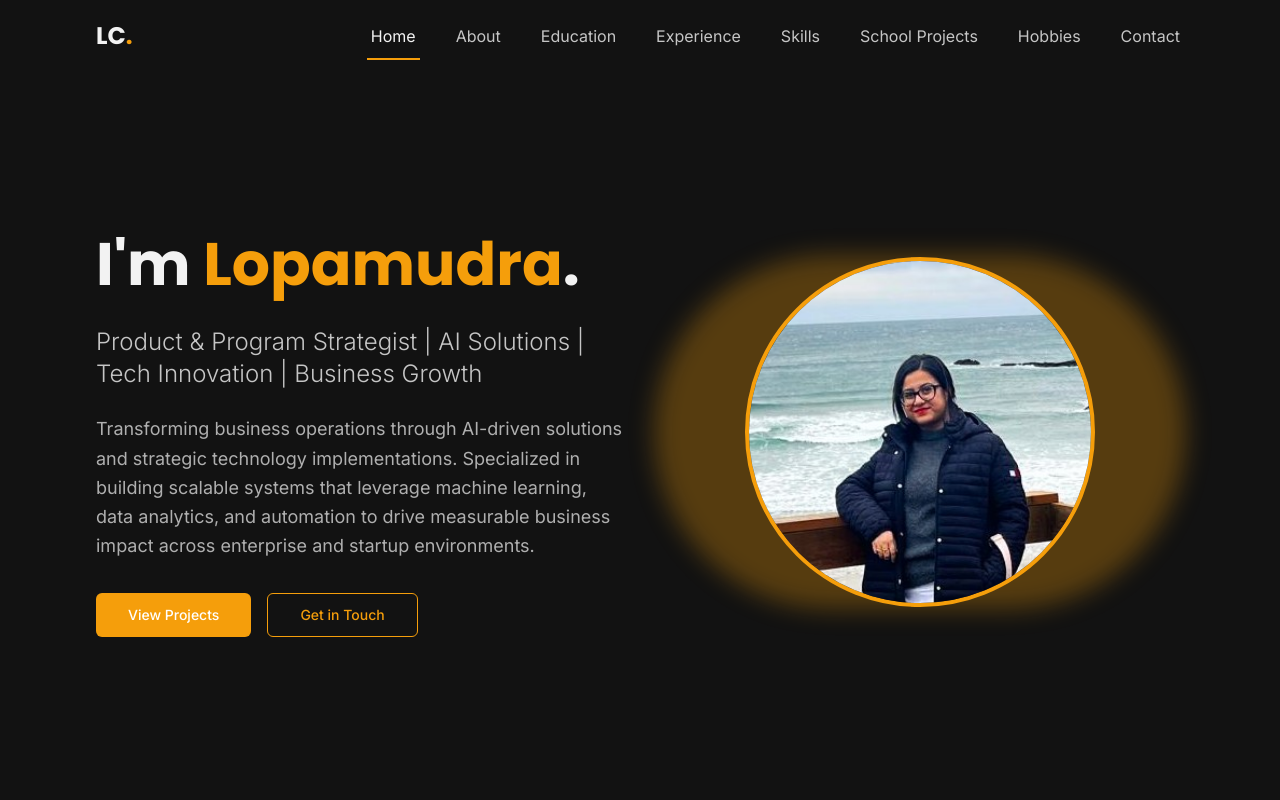
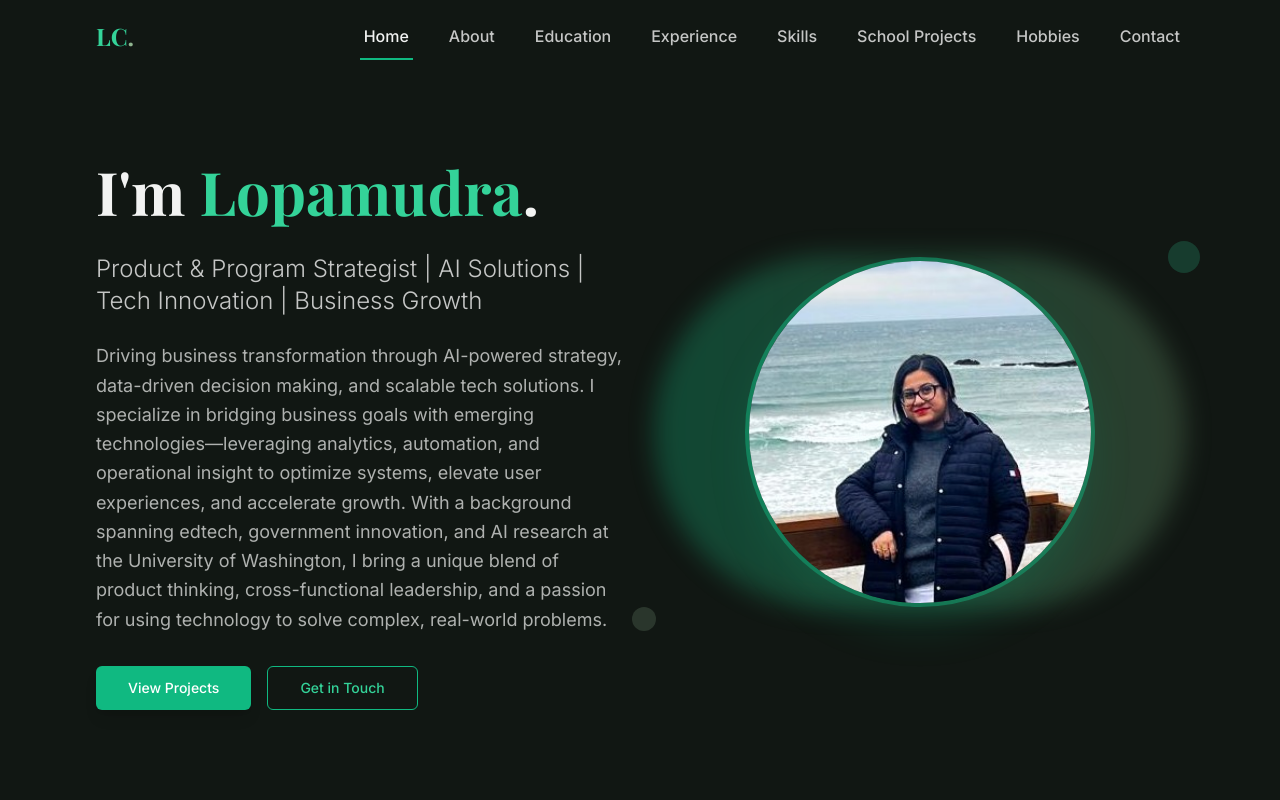
Before and after one commit to chaklopa/LopamudraChakravarty_Webpage, a React (Vite) app: page / in a window 1280 px wide. Shown: the top 800 px of the page. Built offline with nearby package versions, Linux system fonts and the light colour scheme.

Commit message:
feat: Implement botanical theme
- Updated color palette to greens.
- Added elegant serif fonts for headings.
- Incorporated botanical background elements.
- Refined layout and button styles.

```diff
--- a/src/components/Hero.tsx
+++ b/src/components/Hero.tsx
@@ -10,18 +10,23 @@ const Hero = () => {
         <img
           src="/lovable-uploads/5357826a-39f0-49c3-9e58-e8c081d7f6d8.png"
           alt="Abstract background"
-          className="w-full h-full object-cover opacity-60"
+          className="w-full h-full object-cover opacity-30"
           style={{ display: 'block' }}
         />
-        <div className="absolute inset-0 bg-background/70 backdrop-blur-[2px]"></div>
+        <div className="absolute inset-0 bg-gradient-to-br from-background/90 via-background/80 to-background/70 backdrop-blur-[1px]"></div>
+
+        {/* Botanical accent elements */}
+        <div className="absolute top-20 right-20 w-32 h-32 rounded-full bg-emerald-500/10 blur-xl animate-float"></div>
+        <div className="absolute bottom-40 left-10 w-24 h-24 rounded-full bg-sage-500/10 blur-lg animate-float" style={{ animationDelay: '2s' }}></div>
+        <div className="absolute top-1/2 right-1/3 w-16 h-16 rounded-full bg-forest-500/10 blur-md animate-float" style={{ animationDelay: '4s' }}></div>
       </div>
 
       <div className="container-custom">
         <div className="grid md:grid-cols-2 gap-8 items-center">
           <div className="space-y-6">
-            <h1 className="fade-up text-5xl md:text-6xl font-bold leading-tight md:leading-tight">
+            <h1 className="fade-up text-5xl md:text-6xl font-serif font-bold leading-tight md:leading-tight">
               <span className="text-foreground">I'm </span>
-              <span className="text-amber-500">Lopamudra</span>
+              <span className="text-emerald-400">Lopamudra</span>
               <span className="text-foreground">.</span>
             </h1>
 
@@ -33,24 +38,24 @@ const Hero = () => {
 
             <div className="fade-up" style={{ animationDelay: '0.2s' }}>
               <p className="text-lg text-foreground/70 mb-8 leading-relaxed max-w-xl">
-                Transforming business operations through AI-driven solutions and strategic technology implementations. Specialized in building scalable systems that leverage machine learning, data analytics, and automation to drive measurable business impact across enterprise and startup environments.
+                Driving business transformation through AI-powered strategy, data-driven decision making, and scalable tech solutions. I specialize in bridging business goals with emerging technologies—leveraging analytics, automation, and operational insight to optimize systems, elevate user experiences, and accelerate growth. With a background spanning edtech, government innovation, and AI research at the University of Washington, I bring a unique blend of product thinking, cross-functional leadership, and a passion for using technology to solve complex, real-world problems.
               </p>
             </div>
 
             <div className="fade-up flex flex-wrap gap-4" style={{ animationDelay: '0.3s' }}>
-              <Button size="lg" className="bg-amber-500 hover:bg-amber-600 text-white">
+              <Button size="lg" className="bg-emerald-500 hover:bg-emerald-600 text-white shadow-lg hover:shadow-emerald-500/25 transition-all duration-300">
                 <a href="#projects">View Projects</a>
               </Button>
-              <Button size="lg" variant="outline" className="border-amber-500 text-amber-500 hover:bg-amber-500/10">
+              <Button size="lg" variant="outline" className="border-emerald-500 text-emerald-400 hover:bg-emerald-500/10 hover:border-emerald-400 transition-all duration-300">
                 <a href="#contact">Get in Touch</a>
               </Button>
             </div>
           </div>
 
           <div className="relative hidden md:block">
-            <div className="absolute -inset-0.5 rounded-full bg-amber-500/30 blur-md"></div>
+            <div className="absolute -inset-0.5 rounded-full bg-gradient-to-r from-emerald-500/30 to-sage-500/30 blur-md"></div>
             <div className="relative z-10 fade-up flex justify-center" style={{ animationDelay: '0.4s' }}>
-              <div className="rounded-full border-4 border-amber-500 overflow-hidden w-[350px] h-[350px]">
+              <div className="rounded-full border-4 border-emerald-500/50 overflow-hidden w-[350px] h-[350px] shadow-2xl shadow-emerald-500/20">
                 <img
                   src="/lovable-uploads/fb267380-8395-4f49-9e22-b2c1704bcd93.png"
                   alt="Lopamudra Chakravarty"
@@ -59,6 +64,10 @@ const Hero = () => {
                 />
               </div>
             </div>
+
+            {/* Additional botanical accents around the image */}
+            <div className="absolute -top-4 -right-4 w-8 h-8 rounded-full bg-emerald-400/20 animate-pulse"></div>
+            <div className="absolute -bottom-6 -left-6 w-6 h-6 rounded-full bg-sage-400/20 animate-pulse" style={{ animationDelay: '1s' }}></div>
           </div>
         </div>
       </div>
--- a/src/components/Navbar.tsx
+++ b/src/components/Navbar.tsx
@@ -51,16 +51,16 @@ const Navbar = () => {
   return (
     <header className={cn(
       "fixed top-0 left-0 right-0 z-50 py-4 transition-all duration-300",
-      scrolled ? "bg-background/90 backdrop-blur-md shadow-sm" : "bg-transparent"
+      scrolled ? "bg-background/95 backdrop-blur-md shadow-lg shadow-emerald-500/5 border-b border-emerald-500/10" : "bg-transparent"
     )}>
       <div className="container-custom flex items-center justify-between">
-        <a href="#home" className="font-heading font-bold text-2xl">
-          LC<span className="text-amber-500">.</span>
+        <a href="#home" className="font-serif font-bold text-2xl text-emerald-400 hover:text-emerald-300 transition-colors">
+          LC<span className="text-sage-400">.</span>
         </a>
 
         {/* Mobile menu button */}
         <button
-          className="md:hidden text-foreground p-2"
+          className="md:hidden text-foreground p-2 hover:text-emerald-400 transition-colors"
           onClick={() => setMenuOpen(!menuOpen)}
         >
           <svg xmlns="http://www.w3.org/2000/svg" width="24" height="24" viewBox="0 0 24 24" fill="none" stroke="currentColor" strokeWidth="2" strokeLinecap="round" strokeLinejoin="round">
@@ -79,7 +79,7 @@ const Navbar = () => {
               key={link.id}
               onClick={() => scrollToSection(link.id)}
               className={cn(
-                "nav-link",
+                "nav-link font-medium",
                 activeSection === link.id && "nav-link-active"
               )}
             >
@@ -91,7 +91,7 @@ const Navbar = () => {
 
       {/* Mobile Navigation Drawer */}
       <div className={cn(
-        "fixed inset-0 bg-background/95 backdrop-blur-sm z-40 transition-transform duration-300 md:hidden",
+        "fixed inset-0 bg-background/98 backdrop-blur-lg z-40 transition-transform duration-300 md:hidden",
         menuOpen ? "translate-x-0" : "translate-x-full"
       )}>
         <div className="h-full flex flex-col pt-20 px-8 space-y-6">
@@ -99,7 +99,7 @@ const Navbar = () => {
             <button
               key={link.id}
               onClick={() => scrollToSection(link.id)}
-              className="nav-link text-2xl w-full text-left py-3"
+              className="nav-link text-2xl w-full text-left py-3 font-medium hover:text-emerald-400 transition-colors"
             >
               {link.label}
             </button>
--- a/src/index.css
+++ b/src/index.css
@@ -1,3 +1,5 @@
+
+@import url('https://fonts.googleapis.com/css2?family=Playfair+Display:wght@400;500;600;700&family=Inter:wght@300;400;500;600;700&display=swap');
 
 @tailwind base;
 @tailwind components;
@@ -5,44 +7,44 @@
 
 @layer base {
   :root {
-    --background: 0 0% 7%;
-    --foreground: 0 0% 95%;
+    --background: 140 15% 8%;
+    --foreground: 140 5% 95%;
 
-    --card: 0 0% 10%;
-    --card-foreground: 0 0% 95%;
+    --card: 140 10% 10%;
+    --card-foreground: 140 5% 95%;
 
-    --popover: 0 0% 10%;
-    --popover-foreground: 0 0% 95%;
+    --popover: 140 10% 10%;
+    --popover-foreground: 140 5% 95%;
 
-    --primary: 38 92% 50%;
-    --primary-foreground: 0 0% 98%;
+    --primary: 142 45% 45%;
+    --primary-foreground: 140 5% 98%;
 
-    --secondary: 240 5% 14%;
-    --secondary-foreground: 0 0% 98%;
+    --secondary: 140 8% 14%;
+    --secondary-foreground: 140 5% 98%;
 
-    --muted: 240 5% 20%;
-    --muted-foreground: 240 5% 80%;
+    --muted: 140 8% 20%;
+    --muted-foreground: 140 5% 80%;
 
-    --accent: 38 92% 50%;
-    --accent-foreground: 0 0% 98%;
+    --accent: 142 45% 45%;
+    --accent-foreground: 140 5% 98%;
 
     --destructive: 0 84.2% 60.2%;
-    --destructive-foreground: 0 0% 98%;
+    --destructive-foreground: 140 5% 98%;
 
-    --border: 240 5% 20%;
-    --input: 240 5% 20%;
-    --ring: 38 92% 50%;
+    --border: 140 8% 20%;
+    --input: 140 8% 20%;
+    --ring: 142 45% 45%;
 
     --radius: 0.5rem;
 
-    --sidebar-background: 240 5% 10%;
-    --sidebar-foreground: 240 5% 95%;
-    --sidebar-primary: 38 92% 50%;
-    --sidebar-primary-foreground: 0 0% 98%;
-    --sidebar-accent: 240 5% 15%;
-    --sidebar-accent-foreground: 240 5% 95%;
-    --sidebar-border: 240 5% 15%;
-    --sidebar-ring: 38 92% 50%;
+    --sidebar-background: 140 8% 10%;
+    --sidebar-foreground: 140 5% 95%;
+    --sidebar-primary: 142 45% 45%;
+    --sidebar-primary-foreground: 140 5% 98%;
+    --sidebar-accent: 140 8% 15%;
+    --sidebar-accent-foreground: 140 5% 95%;
+    --sidebar-border: 140 8% 15%;
+    --sidebar-ring: 142 45% 45%;
   }
 }
 
@@ -57,14 +59,18 @@
 
   body {
     @apply bg-background text-foreground font-sans antialiased;
+    background-image:
+      radial-gradient(circle at 20% 80%, rgba(34, 197, 94, 0.05) 0%, transparent 50%),
+      radial-gradient(circle at 80% 20%, rgba(34, 197, 94, 0.03) 0%, transparent 50%),
+      radial-gradient(circle at 40% 40%, rgba(6, 95, 70, 0.02) 0%, transparent 50%);
   }
 
   h1, h2, h3, h4, h5, h6 {
-    @apply font-heading font-medium;
+    @apply font-serif font-medium;
   }
 
   ::selection {
-    @apply bg-amber-500/30 text-foreground;
+    @apply bg-emerald-500/30 text-foreground;
   }
 }
 
@@ -78,12 +84,12 @@
   }
 
   .section-title {
-    @apply text-3xl md:text-4xl font-medium mb-8 md:mb-12 relative inline-block;
+    @apply text-3xl md:text-4xl font-serif font-medium mb-8 md:mb-12 relative inline-block;
   }
 
   .section-title::after {
     content: '';
-    @apply absolute -bottom-2 left-0 w-1/2 h-0.5 bg-amber-500;
+    @apply absolute -bottom-2 left-0 w-1/2 h-0.5 bg-emerald-500;
   }
 
   .nav-link {
@@ -92,7 +98,7 @@
 
   .nav-link::after {
     content: '';
-    @apply absolute left-0 -bottom-1 h-0.5 w-0 bg-amber-500 transition-all duration-200;
+    @apply absolute left-0 -bottom-1 h-0.5 w-0 bg-emerald-500 transition-all duration-200;
   }
 
   .nav-link:hover::after {
@@ -116,11 +122,11 @@
   }
 
   .button-primary {
-    @apply bg-amber-500 text-amber-foreground hover:bg-amber-600;
+    @apply bg-emerald-500 text-emerald-foreground hover:bg-emerald-600;
   }
 
   .button-outline {
-    @apply border border-border hover:border-amber-500 text-foreground hover:text-amber-500;
+    @apply border border-border hover:border-emerald-500 text-foreground hover:text-emerald-500;
   }
 
   .skill-item {
@@ -134,4 +140,9 @@
   .fade-up {
     @apply opacity-0 animate-fade-up;
   }
+
+  .botanical-accent {
+    background: linear-gradient(135deg, rgba(34, 197, 94, 0.1) 0%, rgba(6, 95, 70, 0.05) 100%);
+    border: 1px solid rgba(34, 197, 94, 0.2);
+  }
 }
--- a/tailwind.config.ts
+++ b/tailwind.config.ts
@@ -21,7 +21,8 @@ export default {
 		extend: {
 			fontFamily: {
 				sans: ['Inter', 'sans-serif'],
-				heading: ['Poppins', 'sans-serif'],
+				heading: ['Playfair Display', 'serif'],
+				serif: ['Playfair Display', 'serif'],
 			},
 			colors: {
 				border: 'hsl(var(--border))',
@@ -67,7 +68,46 @@ export default {
 					border: 'hsl(var(--sidebar-border))',
 					ring: 'hsl(var(--sidebar-ring))'
 				},
-        // Adding custom colors
+        // Botanical color palette
+        sage: {
+          '50': '#f7f9f7',
+          '100': '#eef3ee',
+          '200': '#d4e2d4',
+          '300': '#b8cfb8',
+          '400': '#8fb48f',
+          '500': '#6b966b',
+          '600': '#547854',
+          '700': '#456045',
+          '800': '#394d39',
+          '900': '#2f3f2f',
+          '950': '#1a221a',
+        },
+        forest: {
+          '50': '#f0f7f0',
+          '100': '#dcebdc',
+          '200': '#bad8ba',
+          '300': '#8fbd8f',
+          '400': '#619c61',
+          '500': '#407f40',
+          '600': '#316531',
+          '700': '#285028',
+          '800': '#224022',
+          '900': '#1d351d',
+          '950': '#0f1c0f',
+        },
+        emerald: {
+          '50': '#ecfdf5',
+          '100': '#d1fae5',
+          '200': '#a7f3d0',
+          '300': '#6ee7b7',
+          '400': '#34d399',
+          '500': '#10b981',
+          '600': '#059669',
+          '700': '#047857',
+          '800': '#065f46',
+          '900': '#064e3b',
+          '950': '#022c22',
+        },
         amber: {
           '50': '#fffbeb',
           '100': '#fef3c7',
@@ -137,13 +177,18 @@ export default {
 				'fade-up': {
 					'0%': { opacity: '0', transform: 'translateY(10px)' },
 					'100%': { opacity: '1', transform: 'translateY(0)' }
+				},
+				'float': {
+					'0%, 100%': { transform: 'translateY(0px)' },
+					'50%': { transform: 'translateY(-10px)' }
 				}
 			},
 			animation: {
 				'accordion-down': 'accordion-down 0.2s ease-out',
 				'accordion-up': 'accordion-up 0.2s ease-out',
 				'fade-in': 'fade-in 0.5s ease-out',
-				'fade-up': 'fade-up 0.7s ease-out'
+				'fade-up': 'fade-up 0.7s ease-out',
+				'float': 'float 6s ease-in-out infinite'
 			}
 		}
 	},
```
Also changed, not shown: src/components/Hobbies.tsx (+10 -10 lines).
